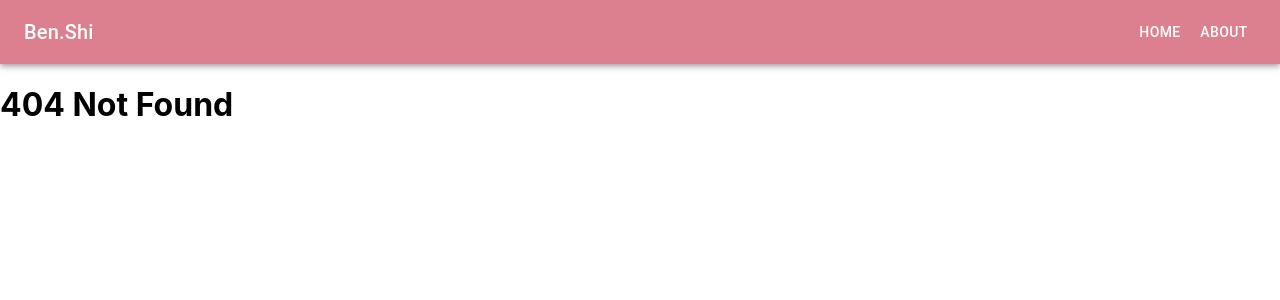
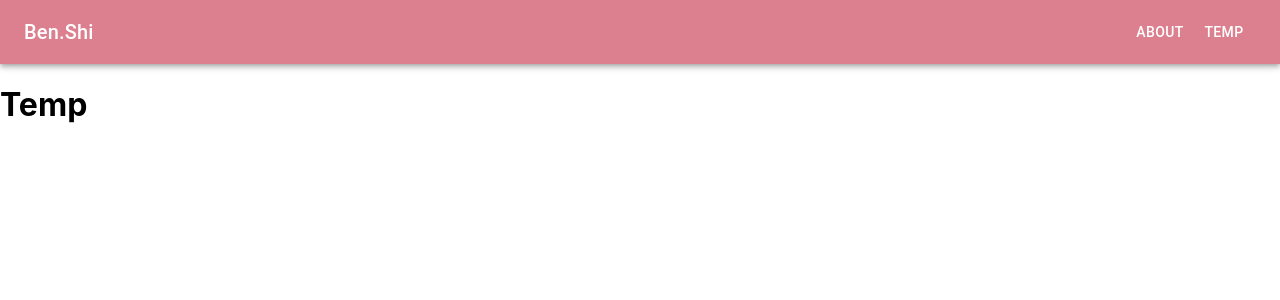
Before and after one commit to bennyoppa/porfolio, a React (Create React App) app: page /temp in a window 1280 px wide. Before the commit this address had no page. Shown: the top 300 px of the page. Built offline with nearby package versions, Linux system fonts and the light colour scheme.

Commit message:
added Temp page

```diff
--- a/src/App.tsx
+++ b/src/App.tsx
@@ -4,6 +4,7 @@ import { BrowserRouter as Router, Route, Switch } from "react-router-dom";
 import NavBar from "./components/NavBar/NavBar";
 import Error from "./pages/Error/Error";
 import About from "./pages/About/About";
+import Temp from "./pages/Temp/Temp";
 
 import "./App.css";
 
@@ -15,8 +16,8 @@ function App() {
         <Route exact path="/">
           <About />
         </Route>
-        <Route exact path="/about">
-          <About />
+        <Route exact path="/temp">
+          <Temp />
         </Route>
         <Route path="*">
           <Error />
--- a/src/constants/links.ts
+++ b/src/constants/links.ts
@@ -8,13 +8,13 @@ export type ILinks = {
 
 const links: ILinks[] = [
   {
-    name: "Home",
+    name: "About",
     url: "/",
     color: "inherit",
   },
   {
-    name: "About",
-    url: "/about",
+    name: "Temp",
+    url: "/temp",
     color: "inherit",
   },
 ];
--- /dev/null
+++ b/src/pages/Temp/Temp.tsx
@@ -0,0 +1,9 @@
+import React from "react";
+
+export default function Temp() {
+  return (
+    <div>
+      <h1>Temp</h1>
+    </div>
+  );
+}
```
